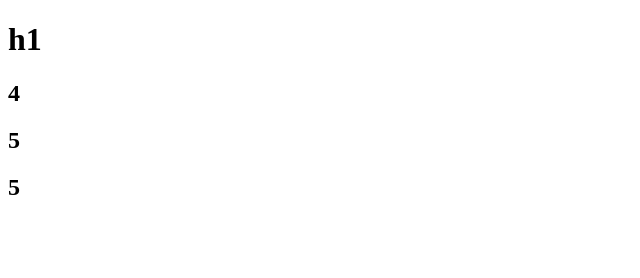
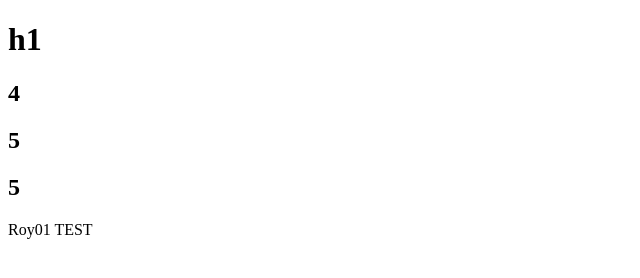
Before and after one commit to roycanfly/git, a plain HTML site: page index.html in a window 1280 px wide. Shown: the whole page, without its empty margins (0-640 px from the left). Drawn offline with Linux system fonts and the light colour scheme.

Commit message:
Roy01_test01

```diff
--- a/index.html
+++ b/index.html
@@ -10,5 +10,6 @@
     <h2>4</h2>
     <h2>5</h2>
     <h2>5</h2>
+    <div>Roy01 TEST</div>
 </body>
 </html>
```
